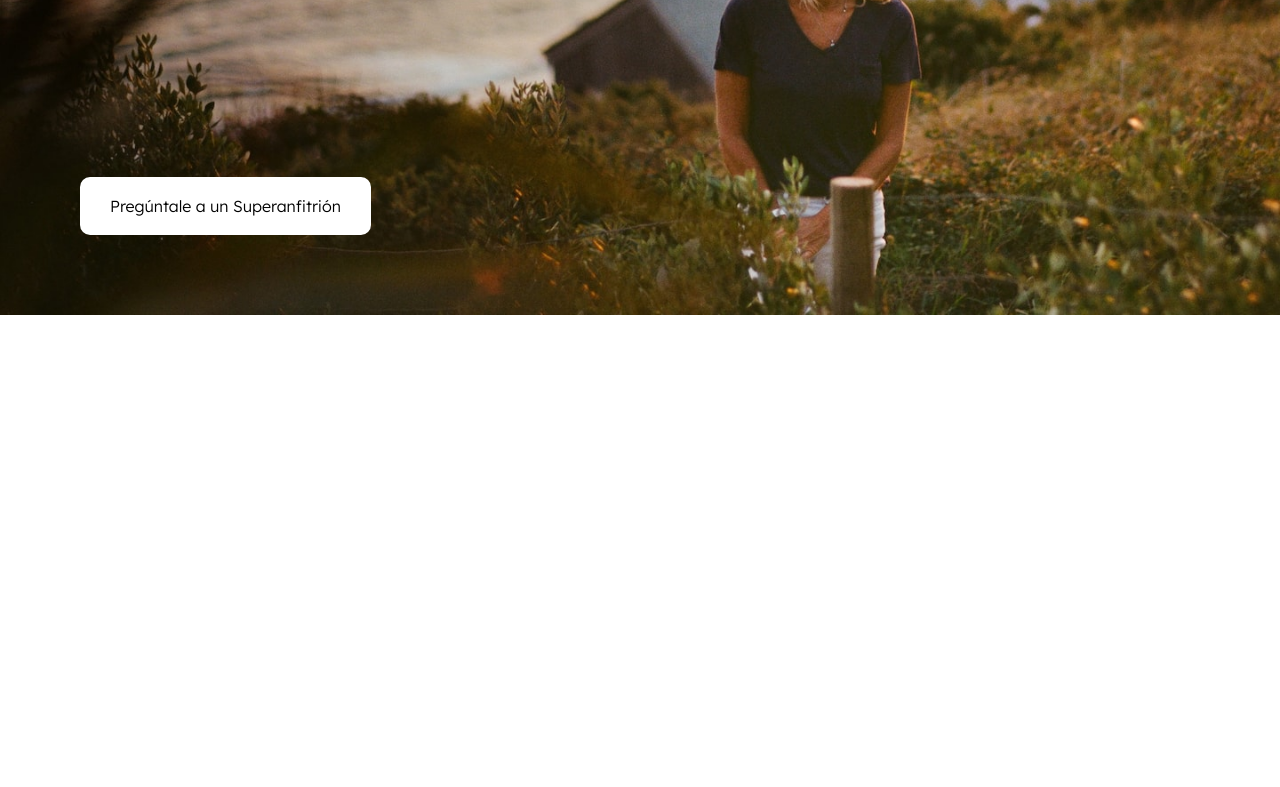
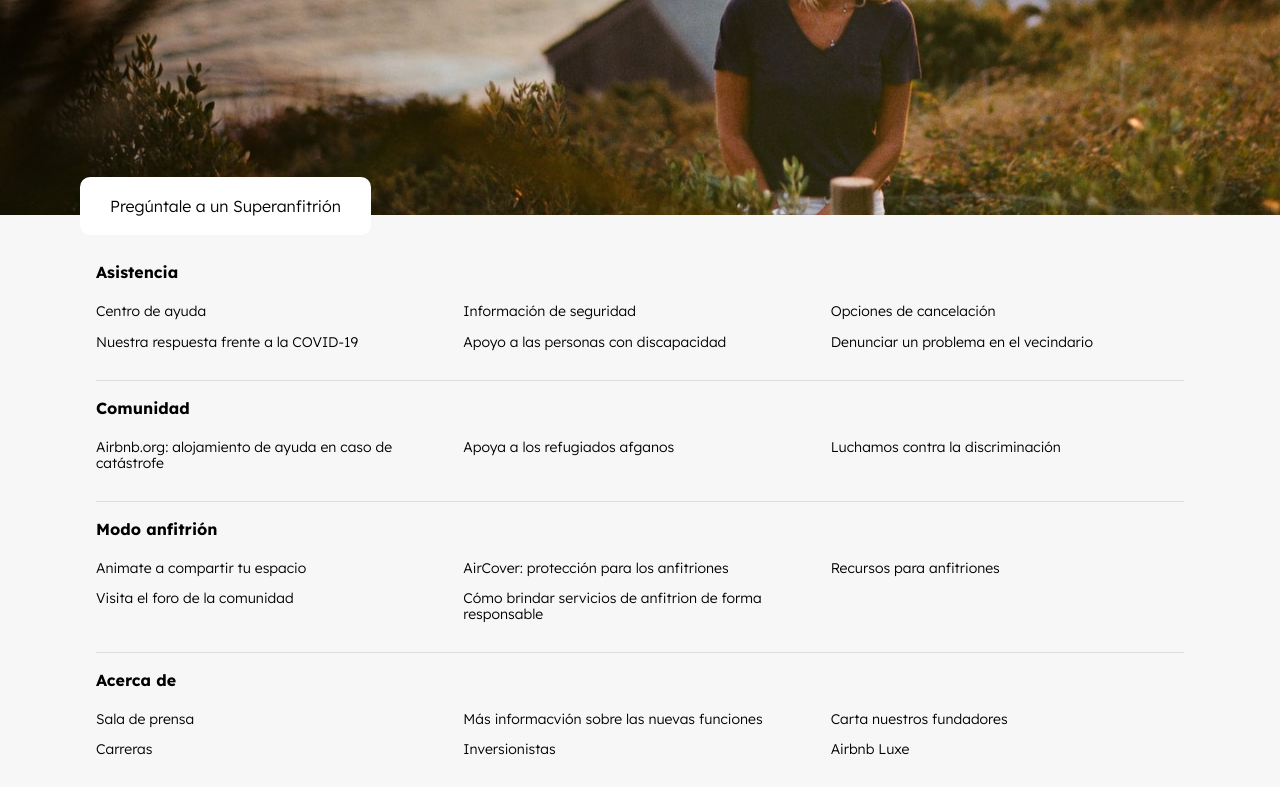
Before and after one commit to dolivare5/clon--de-airbnb, a website: page index.html in a window 1280 px wide. Shown: the part 3504-4291 px from the top of the page. Before the commit the page ends 3819 px from the top, so only its background shows below. Drawn offline with Linux system fonts and the light colour scheme; files whose address does not match are found by name.

Commit message:
Footer terminado. Utilize flex y grid.

```diff
--- a/index.html
+++ b/index.html
@@ -326,5 +326,56 @@
                 <a href="#" class="preguntas__enlace">Pregúntale a un Superanfitrión</a>
             </div> <!-- .preguntas__contenedor -->
         </section> <!-- .preguntas -->
+
+        <footer class="footer">
+            <div class="footer__contenido contenedor">
+                <div class="footer__asistencia footer__elementos">
+                    <h3 class="footer__heading">Asistencia</h3>
+                    <div class="footer__enlaces">
+                        <a href="#" class="footer__enlace">Centro de ayuda</a>
+                        <a href="#" class="footer__enlace">Información de seguridad</a>
+                        <a href="#" class="footer__enlace">Opciones de cancelación</a>
+                        <a href="#" class="footer__enlace">Nuestra respuesta frente a la COVID-19</a>
+                        <a href="#" class="footer__enlace">Apoyo a las personas con discapacidad</a>
+                        <a href="#" class="footer__enlace">Denunciar un problema en el vecindario</a>
+                    </div> <!-- .footer__enlaces -->
+                </div> <!-- .footer__asistencia -->
+
+                <div class="footer__comunidad footer__elementos">
+                    <h3 class="footer__heading">Comunidad</h3>
+                    <div class="footer__enlaces">
+                        <a href="#" class="footer__enlace">Airbnb.org: alojamiento de ayuda en caso de catástrofe</a>
+                        <a href="#" class="footer__enlace">Apoya a los refugiados afganos</a>
+                        <a href="#" class="footer__enlace">Luchamos contra la discriminación</a>
+                    </div> <!-- .footer__enlaces -->
+
+                </div> <!-- .footer__asistencia -->
+
+                <div class="footer__modo-anfitrion footer__elementos">
+                    <h3 class="footer__heading">Modo anfitrión</h3>
+                    <div class="footer__enlaces">
+                        <a href="#" class="footer__enlace">Animate a compartir tu espacio</a>
+                        <a href="#" class="footer__enlace">AirCover: protección para los anfitriones</a>
+                        <a href="#" class="footer__enlace">Recursos para anfitriones</a>
+                        <a href="#" class="footer__enlace">Visita el foro de la comunidad</a>
+                        <a href="#" class="footer__enlace">Cómo brindar servicios de anfitrion de forma responsable</a>
+                    </div> <!-- .footer__enlaces -->
+
+                </div> <!-- .footer__modo-anfitron -->
+
+                <div class="footer__acerca-de footer__elementos">
+                    <h3 class="footer__heading">Acerca de</h3>
+                    <div class="footer__enlaces">
+                        <a href="#" class="footer__enlace">Sala de prensa</a>
+                        <a href="#" class="footer__enlace">Más informacvión sobre las nuevas funciones</a>
+                        <a href="#" class="footer__enlace">Carta nuestros fundadores</a>
+                        <a href="#" class="footer__enlace">Carreras</a>
+                        <a href="#" class="footer__enlace">Inversionistas</a>
+                        <a href="#" class="footer__enlace">Airbnb Luxe</a>
+                    </div> <!-- .footer__enlaces -->
+
+                </div> <!-- .footer__acerca-de -->
+            </div> <!-- .footer__contenido .contenedor -->
+        </footer>
     </body>
 </html>
--- a/src/scss/base/_variables.scss
+++ b/src/scss/base/_variables.scss
@@ -11,7 +11,7 @@ $compu-peque-ancho: 1000px;
 $compu-peque-alto: 590px;
 $compu-med-ancho: 1025px;
 $compu-med-alto: 600px;
-$desktop: 1300px;
+$desktop: 1290px;
 $desktop-alt: 815px;
 
 // Colores
--- a/src/scss/ui/_index.scss
+++ b/src/scss/ui/_index.scss
@@ -1,3 +1,4 @@
 @forward "header";
 @forward "busqueda";
 @forward "contenido";
+@forward "footer";
--- a/src/scss/ui/contenido/_preguntas.scss
+++ b/src/scss/ui/contenido/_preguntas.scss
@@ -1,14 +1,14 @@
 @use "../../base/variables" as v;
 @use "../../base/mixins" as m;
 .preguntas{
-    height: 58rem;
+    height: 54rem;
     margin-bottom: 2rem;
     @include m.tablet-egr{
-        height: 42rem;
+        height: 41rem;
     }
 
     @include m.desktop{
-        height: 83rem;
+        height: 84rem;
     }
 
 
--- /dev/null
+++ b/src/scss/ui/footer/_footer.scss
@@ -0,0 +1,55 @@
+@use "../../base/variables" as v;
+@use "../../base/mixins" as m;
+
+.footer{
+    background-color: #f7f7f7;
+    &__contenido{
+
+        padding: 3rem 0;
+        display: flex;
+        flex-direction: column;
+        row-gap: 3rem;
+        @include m.desktop{
+            flex-direction: row;
+            justify-content: space-between;
+        }
+    }
+
+    &__elementos {
+        display: flex;
+        flex-direction: column;
+        row-gap: 1.9rem;
+
+        border-top: 1px solid #dddddd;
+
+        &:nth-child(1) {
+            border: none;
+        }
+        @include m.desktop{
+            border: none;
+        }
+    }
+    &__enlaces{
+        display: flex;
+        flex-direction: column;
+        gap: 1.4rem;
+        @include m.tablet{
+            display: grid;
+            grid-template-columns: repeat(3, 1fr);
+        }
+        @include m.desktop{
+            display: flex;
+            flex-direction: column;
+        }
+    }
+
+    &__heading{
+        margin: 1.5rem 0 0 0;
+        font-size: 1.6rem;
+    }
+
+    &__enlace{
+        font-size: 1.4rem;
+        color: v.$negro ;
+    }
+}
--- /dev/null
+++ b/src/scss/ui/footer/_index.scss
@@ -0,0 +1 @@
+@forward "footer";
```
Also changed, not shown: build/css/app.css, 1 other file.
